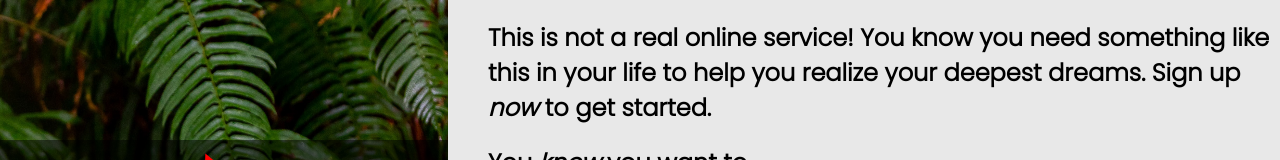
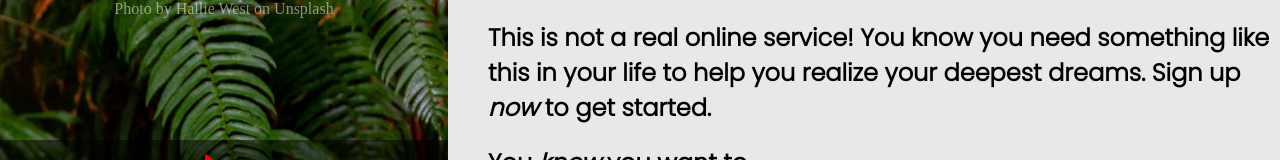
Before and after one commit to AlecBorchardt/Sign-Up-Form, a plain HTML site: page index.html in a window 1280 px wide. Shown: the top 160 px of the page. Drawn offline with Linux system fonts and the light colour scheme.

Commit message:
add credit

```diff
--- a/index.html
+++ b/index.html
@@ -17,9 +17,13 @@
             <div id="logotile">
                 <img id="logo"  src="drawing.svg" alt="logo">
             </div>
+
             <div id="plantdiv">
-            <img id="plants" src="halie-west-25xggax4bSA-unsplash.jpg" alt="background image">
+                <img id="plants" src="halie-west-25xggax4bSA-unsplash.jpg" alt="background image">
             </div>
+
+            <p id="plantcredit">Photo by Hallie West on Unsplash</p>
+
         </div>
 
         <div id="right">
--- a/styles.css
+++ b/styles.css
@@ -100,6 +100,16 @@ p{
     margin-left: 40px;
     color: darkgreen;
 }
+
+#plantcredit{
+margin-left: 0;
+margin-top: 0;
+margin-right: 0;
+margin-bottom: 10px;
+position: absolute;
+color: rgba(255, 255, 255, 0.5);
+}
+
 a{
     font-family: 'Poppins', sans-serif;
     color: rgb(0, 0, 0);
```
